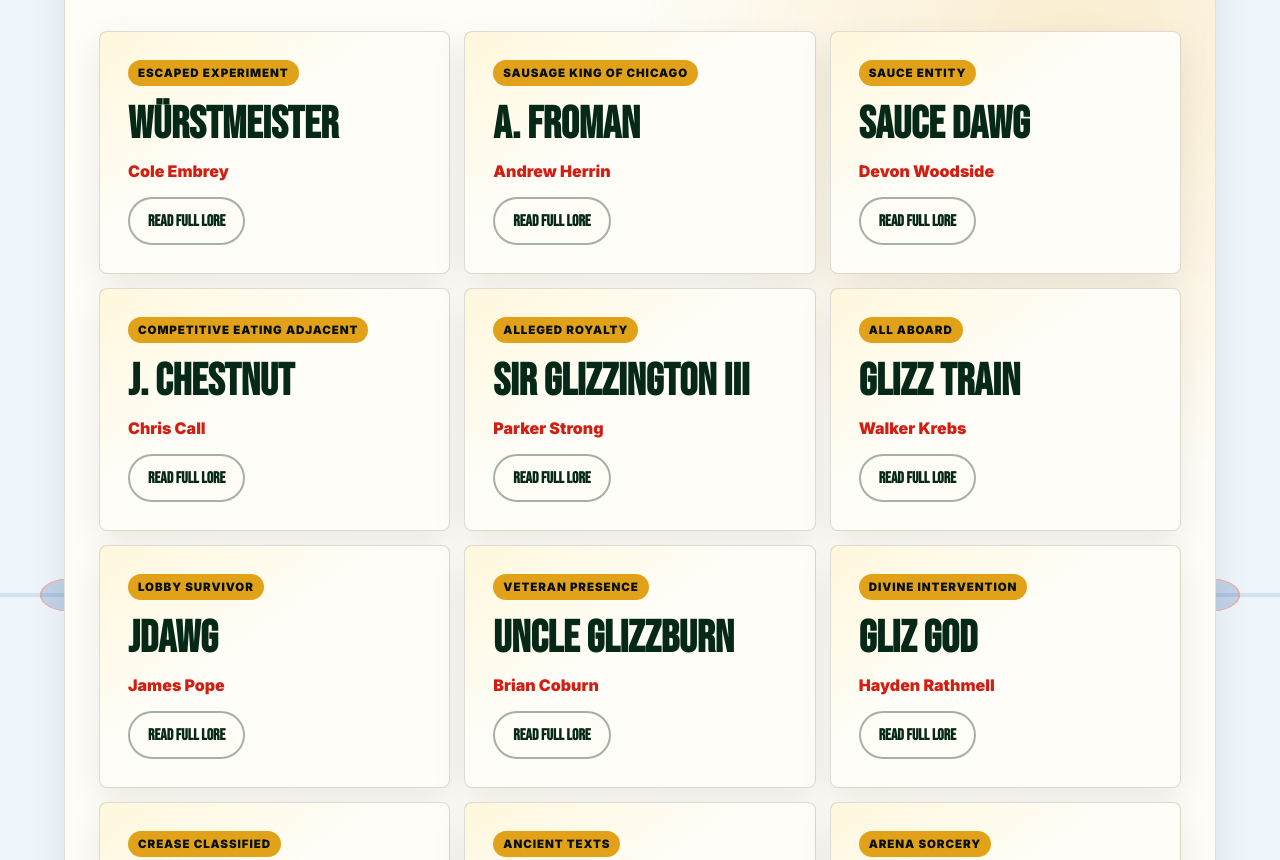
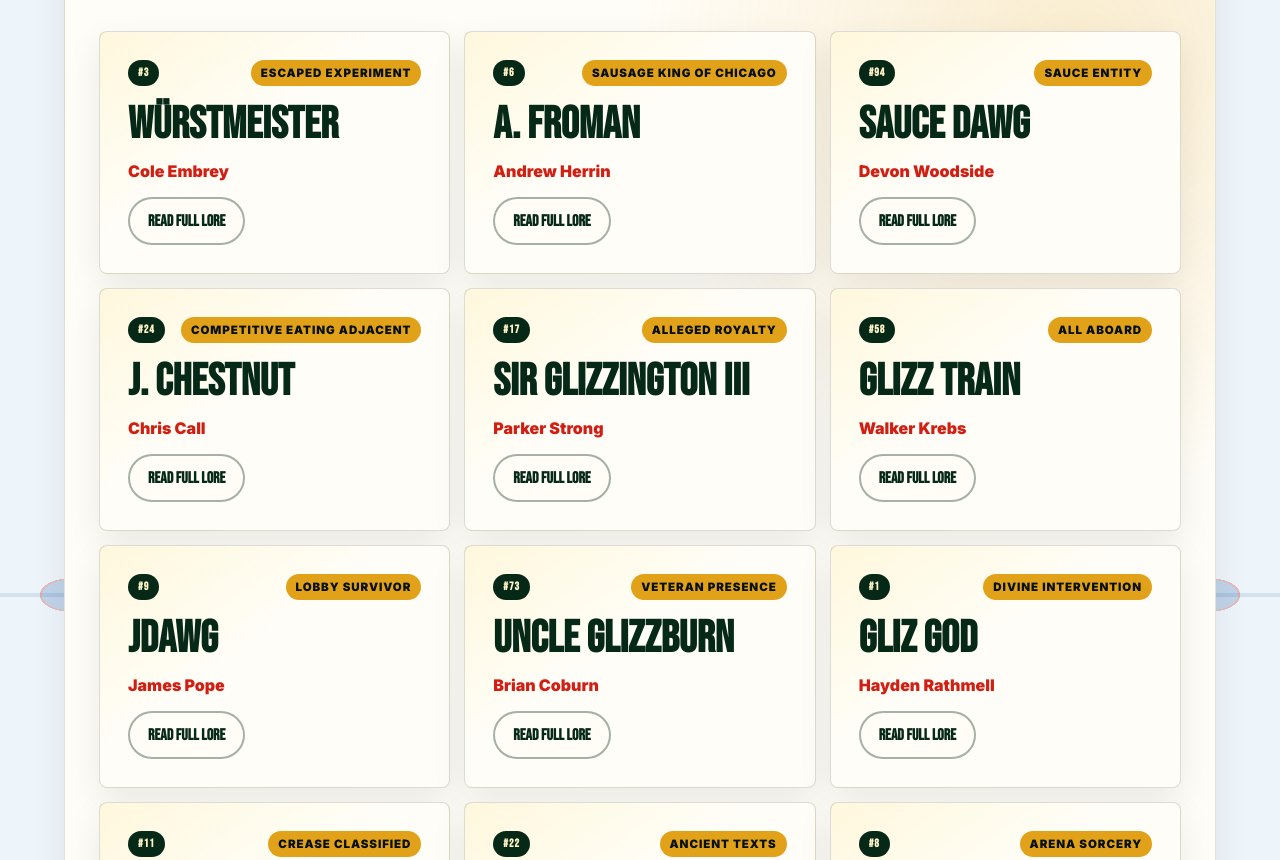
Before and after one commit to utahglizzies-bit/utahglizzies.com, a plain HTML site: page team.html in a window 1280 px wide. Shown: the part 3805-4665 px from the top of the page. Drawn offline with nearby package versions, Linux system fonts and the light colour scheme.

Commit message:
Add jersey numbers to nameplate origin story cards

```diff
--- a/script.js
+++ b/script.js
@@ -341,11 +341,20 @@ function renderTeamLore() {
   // Lore lives at site root (team.html, lore.html) so profile links are relative to root.
   const onLorePage = window.location.pathname.includes("/players/");
   const prefix = onLorePage ? "../players/" : "players/";
+  // Build a nameplate -> jersey number lookup from the roster data.
+  const numberByName = {};
+  (siteContent.players || []).forEach((p) => {
+    numberByName[loreProfileSlug(p.nameplate)] = p.number;
+  });
   target.innerHTML = lore.map((player) => {
-    const href = `${prefix}${player.profileSlug || loreProfileSlug(player.nameplate)}.html`;
+    const slug = player.profileSlug || loreProfileSlug(player.nameplate);
+    const href = `${prefix}${slug}.html`;
+    const number = numberByName[slug];
+    const numberTag = number && number !== "-" ? `<span class="lore-card-number">#${number}</span>` : "";
     return `
     <article class="lore-profile-card">
       <div class="lore-card-topline">
+        ${numberTag}
         <em>${player.stamp}</em>
       </div>
       <h3>${player.nameplate}</h3>
--- a/styles.css
+++ b/styles.css
@@ -2294,6 +2294,18 @@ select {
 .lore-card-topline em {
   color: var(--ink);
   background: var(--gold);
+}
+
+.lore-card-number {
+  margin-right: auto;
+  border-radius: 999px;
+  padding: 6px 12px;
+  color: var(--cream);
+  background: var(--green);
+  font-family: var(--display);
+  font-size: 0.95rem;
+  font-weight: 900;
+  letter-spacing: 0.04em;
 }
 
 .lore-profile-card h3 {
--- a/team.html
+++ b/team.html
@@ -25,7 +25,7 @@
     />
     <link rel="manifest" href="manifest.json" />
     <meta name="theme-color" content="#062817" />
-    <link rel="stylesheet" href="styles.css" />
+    <link rel="stylesheet" href="styles.css?v=20260626d" />
     <!-- Google Analytics GA4 — replace G-49PTYCCKB1 with your Measurement ID from analytics.google.com -->
     <script async src="https://www.googletagmanager.com/gtag/js?id=G-49PTYCCKB1"></script>
     <script>
@@ -328,7 +328,7 @@
   </div></footer>
 
     <script src="src/data/siteContent.js?v=20260626c"></script>
-    <script src="script.js?v=20260626c"></script>
+    <script src="script.js?v=20260626d"></script>
     <script id="presale-sticky-js">
   (function(){
     function setH(){
```
